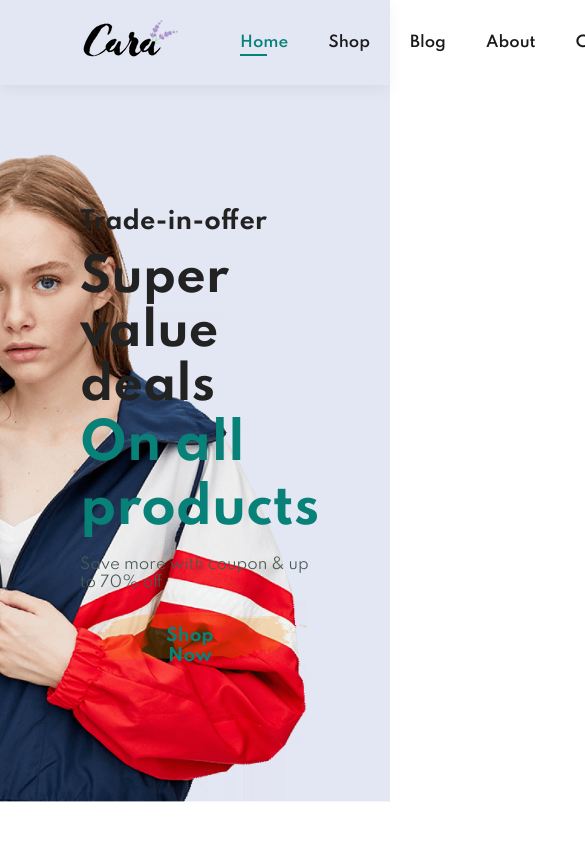
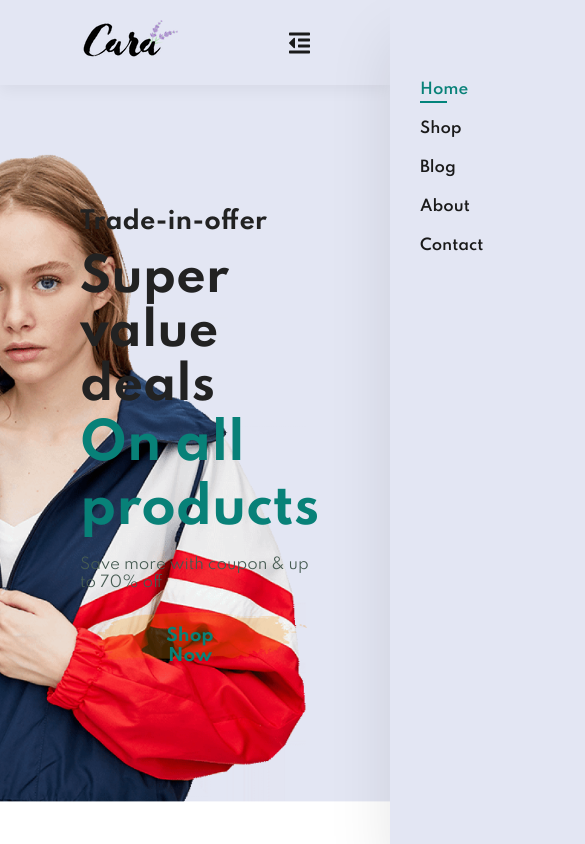
Before and after one commit to jayanta2023cse/Ecommerce-Website, a plain HTML site: page index.html in a window 390 px wide. Shown: the top 844 px of the page, 585 px wide, since content can reach past the window. Drawn offline with Linux system fonts and the light colour scheme.

Commit message:
commited

```diff
--- a/index.html
+++ b/index.html
@@ -21,8 +21,13 @@
                 <li><a href="blog.html">Blog</a></li>
                 <li><a href="about.html">About</a></li>
                 <li><a href="contact.html">Contact</a></li>
-                <li><a href="cart.html"><i class="far fa-shopping-bag"></i></a></li>
+                <li id="lg-bag"><a href="cart.html"><i class="far fa-shopping-bag"></i></a></li>
+                <a href="#" id="close"><i class="far fa-times"></i></a>
             </ul>
+        </div>
+        <div id="mobile">
+            <a href="cart.html"><i class="far fa-shopping-bag"></i></a>
+            <i id="bar" class="fas fa-outdent"></i>
         </div>
     </section>
 
--- a/script.js
+++ b/script.js
@@ -0,0 +1,15 @@
+const bar = document.getElementById('bar');
+const close = document.getElementById('close');
+const nav = document.getElementById('navbar');
+
+if(bar){
+    bar.addEventListener('click', () => {
+        nav.classList.add('active');
+    })
+}
+
+if(close){
+    close.addEventListener('click', () => {
+        nav.classList.remove('active');
+    })
+}
--- a/style.css
+++ b/style.css
@@ -125,6 +125,11 @@ body {
     position: absolute;
     bottom: -4px;
     left: 20px;
+}
+
+#mobile{
+    display: none;
+    align-items: center;
 }
 
 
@@ -995,3 +1000,55 @@ footer .copyright {
     padding: 10px;
     font-size: 14px;
 }
+
+
+
+/* -----------------  MEDIA QUERY PORTION  ------------------ */
+
+@media (max-width :799px){
+    #navbar {
+        display: flex;
+        flex-direction: column;
+        align-items: flex-start;
+        justify-content: flex-start;
+        position: fixed;
+        top: 0;
+        right: -300px;
+        height: 100vh;
+        width: 300px;
+        background-color: #E3E6F3;
+        box-shadow: 0 40px 60px rgba(0, 0, 0, 0.1);
+        padding: 80px 0 0 10px;
+        transition: 0.4s;
+    }
+
+    #navbar.active {
+        right: 0px;
+    }
+
+    #navbar li{
+        margin-bottom: 20px;
+    }
+
+    #mobile{
+        display: flex;
+        align-items: center;
+    }
+
+    #mobile i{
+        color: #1a1a1a;
+        font-size: 24px;
+        padding-left: 20px;
+    }
+    #close{
+        position: absolute;
+        top: 30px;
+        left: 30px;
+        font-size: 24px;
+        color: #222;
+    }
+
+    #lg-bag{
+        display: none;
+    }
+}
```
